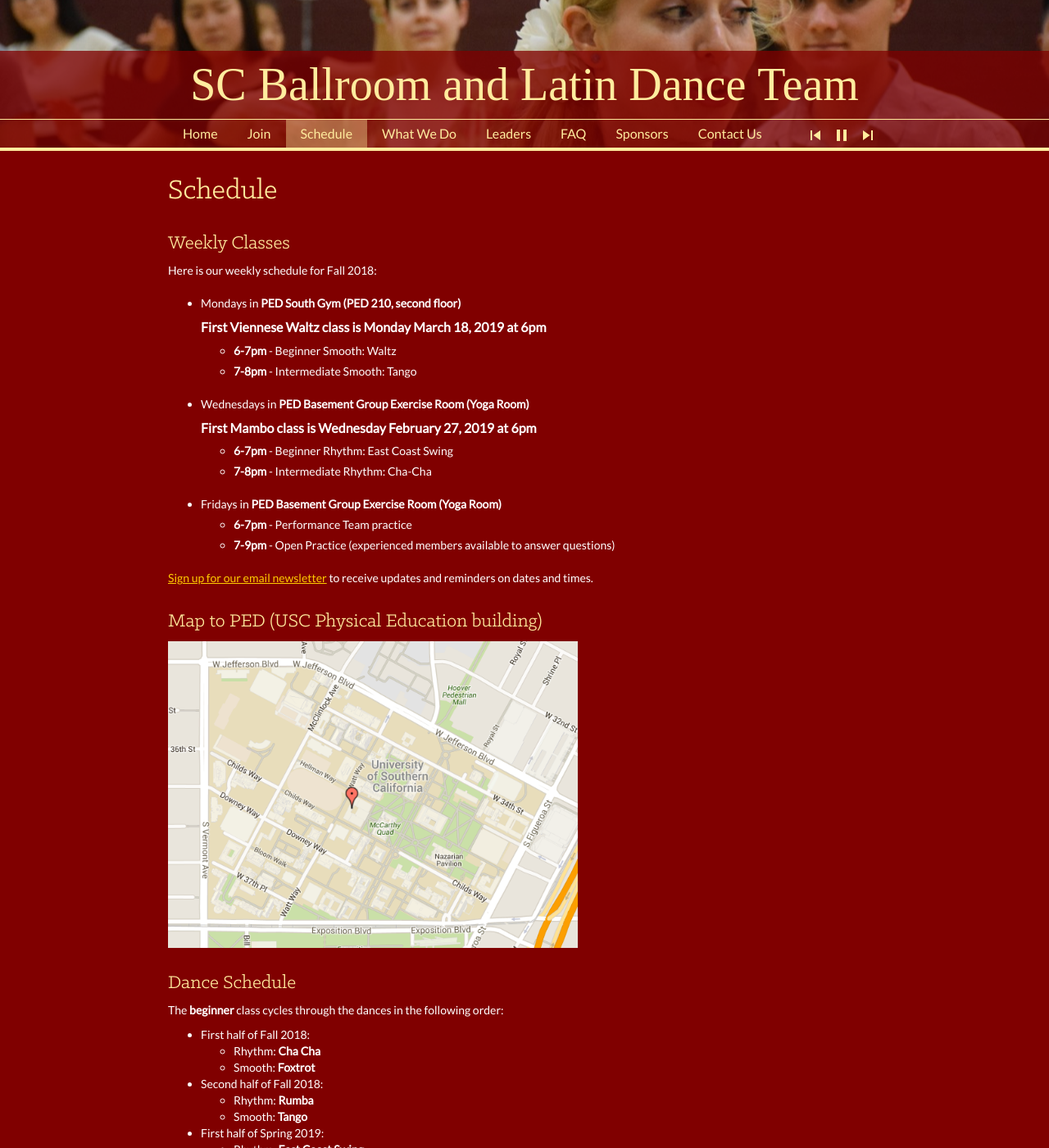
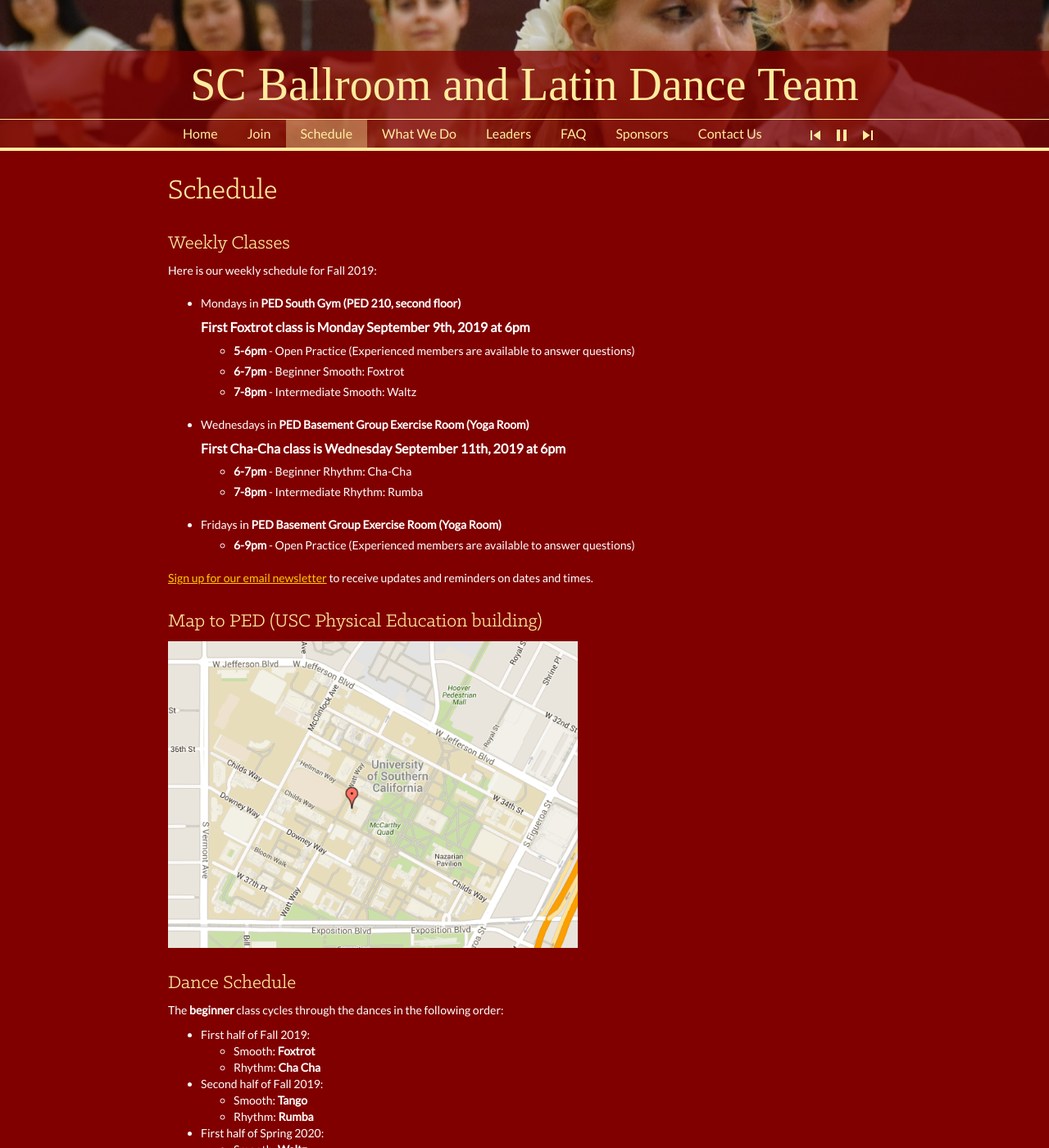
Before and after one commit to uscballroom/uscballroom.github.io, a Jekyll site: the page built from _pages/schedule.html, in a window 1280 px wide and 1400 px high. Shown: the whole window at 82% size. Built offline with Jekyll 4.4.1, drawn with Linux system fonts in a browser that asks for light colours; some web fonts are replaced; some of the changed text lies outside the part shown.

Commit message:
Updated Schedule for 2019

```diff
--- a/_pages/schedule.html
+++ b/_pages/schedule.html
@@ -5,28 +5,28 @@
   <div class="SchedulePage">
     <h1>Schedule</h1>
     <h3>Weekly Classes</h3>
-    <p>Here is our weekly schedule for Fall 2018:</p>
+    <p>Here is our weekly schedule for Fall 2019:</p>
     <ul class="SchedulePage_weeklyList">
       <li>
         Mondays in <b>PED South Gym (PED 210, second floor)</b><br/>
-        <h6>First Viennese Waltz class is Monday <b>March 18</b>, 2019 at 6pm</h6>
+        <h6>First Foxtrot class is Monday <b>September 9th</b>, 2019 at 6pm</h6>
       </li>
       <ul>
-        <li><b>6-7pm</b> - Beginner Smooth: Waltz</li>
-        <li><b>7-8pm</b> - Intermediate Smooth: Tango</li>
+        <li><b>5-6pm</b> - Open Practice (Experienced members are available to answer questions)</li>
+        <li><b>6-7pm</b> - Beginner Smooth: Foxtrot</li>
+        <li><b>7-8pm</b> - Intermediate Smooth: Waltz</li>
       </ul>
       <li>
         Wednesdays in <b>PED Basement Group Exercise Room (Yoga Room)</b><br/>
-        <h6>First Mambo class is Wednesday <b>February 27</b>, 2019 at 6pm</h6>
+        <h6>First Cha-Cha class is Wednesday <b>September 11th</b>, 2019 at 6pm</h6>
       </li>
       <ul>
-        <li><b>6-7pm</b> - Beginner Rhythm: East Coast Swing</li>
-        <li><b>7-8pm</b> - Intermediate Rhythm: Cha-Cha</li>
+        <li><b>6-7pm</b> - Beginner Rhythm: Cha-Cha</li>
+        <li><b>7-8pm</b> - Intermediate Rhythm: Rumba</li>
       </ul>
       <li>Fridays in <b>PED Basement Group Exercise Room (Yoga Room)</b></li>
       <ul>
-        <li><b>6-7pm</b> - Performance Team practice</li>
-        <li><b>7-9pm</b> - Open Practice (experienced members available to answer questions)</li>
+        <li><b>6-9pm</b> - Open Practice (Experienced members are available to answer questions)</li>
       </ul>
     </ul>
     <p><a href="http://bit.ly/uscballroomsignup" target="_blank">Sign up for our email newsletter</a> to receive updates and reminders on dates and times.</p>
@@ -37,48 +37,48 @@
     <h3>Dance Schedule</h3>
     <p>The <b>beginner</b> class cycles through the dances in the following order:</p>
     <ul>
-      <li>First half of Fall 2018:</li>
+      <li>First half of Fall 2019:</li>
       <ul>
+        <li>Smooth: <b>Foxtrot</b></li>
         <li>Rhythm: <b>Cha Cha</b></li>
-        <li>Smooth: <b>Foxtrot</b></li>
       </ul>
-      <li>Second half of Fall 2018:</li>
+      <li>Second half of Fall 2019:</li>
       <ul>
+        <li>Smooth: <b>Tango</b></li>
         <li>Rhythm: <b>Rumba</b></li>
-        <li>Smooth: <b>Tango</b></li>
       </ul>
-      <li>First half of Spring 2019:</li>
+      <li>First half of Spring 2020:</li>
       <ul>
+        <li>Smooth: <b>Waltz</b></li>
         <li>Rhythm: <b>East Coast Swing</b></li>
-        <li>Smooth: <b>Waltz</b></li>
       </ul>
-      <li>Second half of Spring 2019:</li>
+      <li>Second half of Spring 2020:</li>
       <ul>
+        <li>Smooth: <b>Viennese Waltz</b></li>
         <li>Rhythm: <b>Bolero</b> &amp; <b>Mambo</b></li>
-        <li>Smooth: <b>Viennese Waltz</b></li>
       </ul>
     </ul>
     <p>The <b>intermediate</b> class cycles through the dances in the following order:</p>
     <ul>
-      <li>First half of Fall 2018:</li>
+      <li>First half of Fall 2019:</li>
       <ul>
+        <li>Smooth: <b>Waltz</b></li>
         <li>Rhythm: <b>Rumba</b></li>
-        <li>Smooth: <b>Waltz</b></li>
       </ul>
-      <li>Second half of Fall 2018:</li>
+      <li>Second half of Fall 2019:</li>
       <ul>
+        <li>Smooth: <b>Foxtrot</b></li>
         <li>Rhythm: <b>East Coast Swing</b></li>
-        <li>Smooth: <b>Foxtrot</b></li>
       </ul>
-      <li>First half of Spring 2019:</li>
+      <li>First half of Spring 2020:</li>
       <ul>
+        <li>Smooth: <b>Tango</b></li>
         <li>Rhythm: <b>Cha Cha</b></li>
-        <li>Smooth: <b>Tango</b></li>
       </ul>
-      <li>Second half of Spring 2019:</li>
+      <li>Second half of Spring 2020:</li>
       <ul>
+        <li>Smooth: <b>Viennese Waltz</b></li>
         <li>Rhythm: <b>Mambo</b> &amp; <b>Bolero</b></li>
-        <li>Smooth: <b>Viennese Waltz</b></li>
       </ul>
     </ul>
   </div>
```
